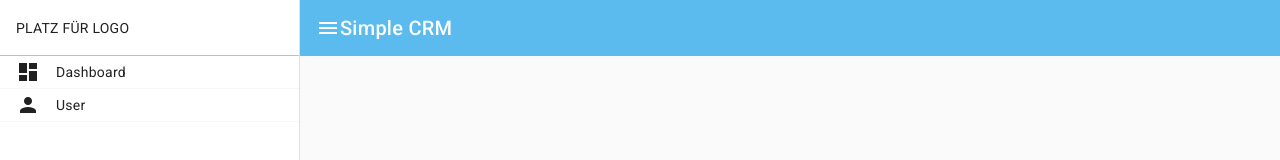
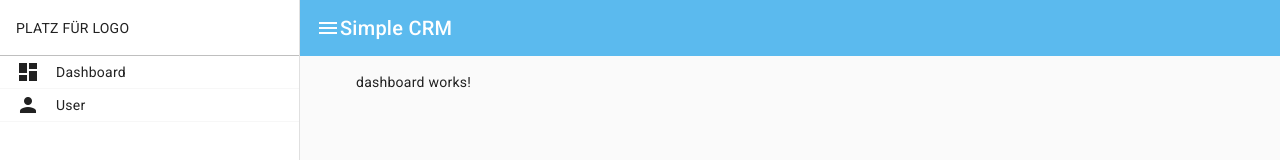
Before and after one commit to JeanPondy/simple-crm, an Angular app in the folder simple-crm/: page / in a window 1280 px wide. Shown: the top 160 px of the page. Built offline with nearby package versions, Linux system fonts and the light colour scheme.

Commit message:
routing zu components

```diff
--- a/simple-crm/src/app/app.component.html
+++ b/simple-crm/src/app/app.component.html
@@ -2,8 +2,13 @@
   <mat-drawer #drawer class="sidenav" [opened]="true" mode="side">
     <div class="logo-container">PLATZ FÜR LOGO</div>
     <ul class="menu-items">
-      <li><mat-icon>dashboard</mat-icon>Dashboard</li>
-      <li><mat-icon>person</mat-icon>User</li>
+      <!-- router link hinfügen -->
+      <li routerLink="/" routerLinkActive="router-link-active">
+        <mat-icon>dashboard</mat-icon>Dashboard
+      </li>
+      <li routerLink="/user" routerLinkActive="router-link-active">
+        <mat-icon>person</mat-icon>User
+      </li>
     </ul>
   </mat-drawer>
 
@@ -17,9 +22,12 @@
           aria-label="Example delete icon"
           >menu</mat-icon
         >
-
         <span>Simple CRM</span>
       </mat-toolbar-row>
     </mat-toolbar>
+
+    <div class="router-container">
+      <router-outlet></router-outlet>
+    </div>
   </div>
 </mat-drawer-container>
--- a/simple-crm/src/app/app.component.scss
+++ b/simple-crm/src/app/app.component.scss
@@ -51,4 +51,14 @@
         color: white;
         cursor: pointer;
       }
+
+      .example-sidenav-content{
+
+        .router-container{
+            padding-left: 56px;
+            padding-top: 16px;
+        }
+
+      }
+
   }
--- a/simple-crm/src/app/app.component.ts
+++ b/simple-crm/src/app/app.component.ts
@@ -1,13 +1,15 @@
 import { Component } from '@angular/core';
-import { RouterOutlet } from '@angular/router';
+import { RouterModule, RouterOutlet } from '@angular/router';
 import {MatToolbarModule} from '@angular/material/toolbar';
 import {MatIconModule} from '@angular/material/icon';
 import {MatSidenavModule} from '@angular/material/sidenav';
+import { UserComponent } from './user/user.component';
+import { DashboardComponent } from './dashboard/dashboard.component';
 
 @Component({
   selector: 'app-root',
   standalone: true,
-  imports: [ MatToolbarModule, MatIconModule, MatSidenavModule],
+  imports: [ MatToolbarModule, MatIconModule, MatSidenavModule, RouterModule],
   templateUrl: './app.component.html',
   styleUrl: './app.component.scss'
 })
--- a/simple-crm/src/app/app.config.ts
+++ b/simple-crm/src/app/app.config.ts
@@ -7,5 +7,9 @@
 
 
 export const appConfig: ApplicationConfig = {
-  providers: [provideZoneChangeDetection({ eventCoalescing: true }), provideRouter(routes), provideAnimationsAsync()]
+  providers: [
+     provideZoneChangeDetection({ eventCoalescing: true }),
+     provideRouter(routes),
+     provideAnimationsAsync()// provideAnimations()
+    ]
 };
--- a/simple-crm/src/app/app.routes.ts
+++ b/simple-crm/src/app/app.routes.ts
@@ -1,3 +1,10 @@
 import { Routes } from '@angular/router';
+import { DashboardComponent } from './dashboard/dashboard.component';
+import { UserComponent } from './user/user.component';
 
-export const routes: Routes = [];
+export const routes: Routes = [
+    //{ path: '', redirectTo: 'dashboard', pathMatch: 'full' }, // Startseite auf /dashboard weiterleiten
+    { path: '', component: DashboardComponent }, // Startseite
+    { path: 'dashboard', component: DashboardComponent },
+    { path: 'user', component: UserComponent }
+];
--- /dev/null
+++ b/simple-crm/src/app/dashboard/dashboard.component.html
@@ -0,0 +1 @@
+<p>dashboard works!</p>
--- /dev/null
+++ b/simple-crm/src/app/user/user.component.html
@@ -0,0 +1 @@
+<p>user works!</p>
```
Also changed, not shown: simple-crm/src/app/dashboard/dashboard.component.ts (added, +12 -0 lines), simple-crm/src/app/user/user.component.ts (added, +12 -0 lines), simple-crm/src/app/dashboard/dashboard.component.scss (added), simple-crm/src/app/user/user.component.scss (added), 2 other files (tests, documents, lock files or other folders).
